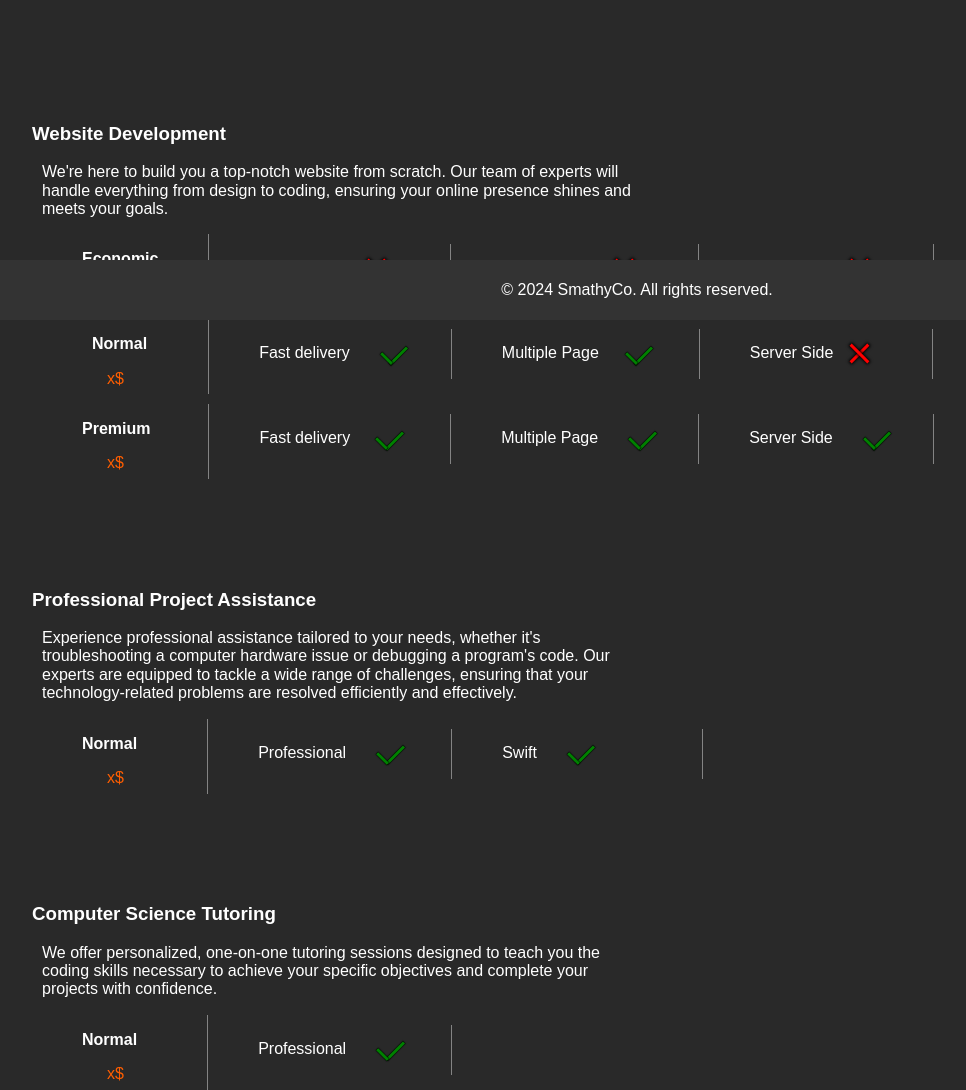
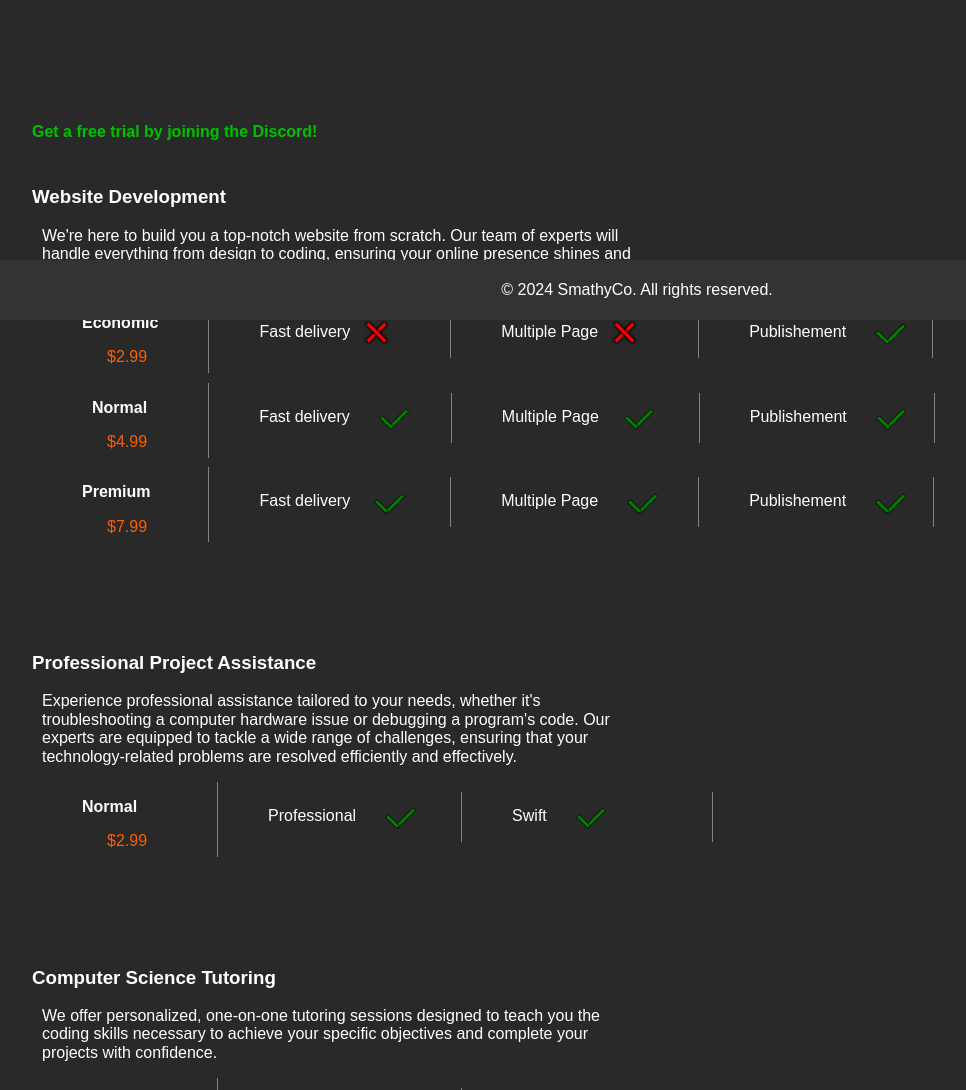
Before and after one commit to SmathyCo/SmathyCo.github.io, a plain HTML site: page index.html in a window 1280 px wide. Shown: the part 480-1570 px from the top of the page, without its empty margins (8-974 px from the left). Drawn offline with nearby package versions, Linux system fonts and the light colour scheme.

Commit message:
Add files via upload

```diff
--- a/index.html
+++ b/index.html
@@ -33,6 +33,9 @@
             <p class="disclamer">If our marketing service proves ineffective for your needs, we will refund your money.</p>
             <p class="disclamer">Everything is free for a limited time!</p>
         </section>
+        <section style="margin-bottom: 45px;">
+            <p onclick="openLink('https:/\/discord.gg/vZvbqsRVBW')" class="trial" style="color: rgb(0, 192, 0);font-weight: bold;cursor: pointer;width: fit-content;">Get a free trial by joining the Discord!</p>
+        </section>
         <section style="margin-bottom: 100px;">
             <h3>Website Development</h3>
             <p style="margin-left: 10px;width: 50%;">We're here to build you a top-notch website from scratch. Our team of experts will handle everything from design to coding, ensuring your online presence shines and meets your goals.</p>
@@ -40,36 +43,36 @@
                 <div onclick="createPopup('Hey futur coder! Thanks for visiting our website, you can buy a service by contacting us by Email our for faster responce, join our Discord and contact staff!')" class="plan" style="display: flex;">
                     <div style="margin-left: 50px;">
                         <p style="font-weight: bold;">Economic</p>
-                        <p style="margin-left: 25px;color: rgb(255, 94, 0);">x$</p>
+                        <p style="margin-left: 25px;color: rgb(255, 94, 0);">$2.99</p>
                     </div>
                     <div class="sep"></div>
                     <div>
                         <div style="display: flex;color: white;">
-                            <span style="margin-top: 25px;">Fast delivery</span><div class="cross" style="margin-left: 25px;margin-top: 22px;"></div><div class="sept"></div><span style="margin-top: 25px;">Multiple Page</span><div class="cross" style="margin-left: 25px;margin-top: 22px;"></div><div class="sept"></div><span style="margin-top: 25px;">Server Side</span><div class="cross" style="margin-left: 25px;margin-top: 22px;"></div><div class="sept"></div>
+                            <span style="margin-top: 25px;">Fast delivery</span><div class="cross" style="margin-left: 25px;margin-top: 22px;"></div><div class="sept"></div><span style="margin-top: 25px;">Multiple Page</span><div class="cross" style="margin-left: 25px;margin-top: 22px;"></div><div class="sept"></div><span style="margin-top: 25px;">Publishement</span><div class="checkmark" style="margin-left: 25px;margin-top: 22px;margin-right: -39px;"></div><div class="sept"></div>
                         </div>
                     </div>
                 </div>
                 <div onclick="createPopup('Hey futur coder! Thanks for visiting our website, you can buy a service by contacting us by Email our for faster responce, join our Discord and contact staff!')" class="plan" style="display: flex;cursor: pointer;">
                     <div style="margin-left: 50px;">
                         <p style="font-weight: bold;margin-right: 11px;margin-left: 10px;">Normal</p>
-                        <p style="margin-left: 25px;color: rgb(255, 94, 0);">x$</p>
+                        <p style="margin-left: 25px;color: rgb(255, 94, 0);">$4.99</p>
                     </div>
                     <div class="sep"></div>
                     <div>
                         <div style="display: flex;color: white;">
-                            <span style="margin-top: 25px;">Fast delivery</span><div class="checkmark" style="margin-left: 25px;margin-top: 22px;margin-right: -24px;"></div><div class="sept"></div><span style="margin-top: 25px;margin-right: -24px;">Multiple Page</span><div class="checkmark" style="margin-left: 45px;margin-top: 22px;margin-right: -21px;"></div><div class="sept"></div><span style="margin-top: 25px;">Server Side</span><div class="cross" style="margin-left: 25px;margin-top: 22px;margin-right: -1px;"></div><div class="sept"></div>
+                            <span style="margin-top: 25px;">Fast delivery</span><div class="checkmark" style="margin-left: 25px;margin-top: 22px;margin-right: -24px;"></div><div class="sept"></div><span style="margin-top: 25px;margin-right: -24px;">Multiple Page</span><div class="checkmark" style="margin-left: 45px;margin-top: 22px;margin-right: -21px;"></div><div class="sept"></div><span style="margin-top: 25px;">Publishement</span><div class="checkmark" style="margin-left: 25px;margin-top: 22px;margin-right: -38px;"></div><div class="sept"></div>
                         </div>
                     </div>
                 </div>
                 <div onclick="createPopup('Hey futur coder! Thanks for visiting our website, you can buy a service by contacting us by Email our for faster responce, join our Discord and contact staff!')" class="plan" style="display: flex;cursor: pointer;">
                     <div style="margin-left: 50px;">
                         <p style="font-weight: bold;margin-right: 8px;">Premium</p>
-                        <p style="margin-left: 25px;color: rgb(255, 94, 0);">x$</p>
+                        <p style="margin-left: 25px;color: rgb(255, 94, 0);">$7.99</p>
                     </div>
                     <div class="sep"></div>
                     <div>
                         <div style="display: flex;color: white;">
-                            <span style="margin-top: 25px;margin-right: -25px;">Fast delivery</span><div class="checkmark" style="margin-left: 45px;margin-top: 22px;margin-right: -20px;"></div><div class="sept"></div><span style="margin-top: 25px;">Multiple Page</span><div class="checkmark" style="margin-left: 25px;margin-top: 22px;margin-right: -25px;"></div><div class="sept"></div><span style="margin-top: 25px;">Server Side</span><div class="checkmark" style="margin-left: 25px;margin-top: 22px;margin-right: -25px;"></div><div class="sept"></div>
+                            <span style="margin-top: 25px;margin-right: -25px;">Fast delivery</span><div class="checkmark" style="margin-left: 45px;margin-top: 22px;margin-right: -20px;"></div><div class="sept"></div><span style="margin-top: 25px;">Multiple Page</span><div class="checkmark" style="margin-left: 25px;margin-top: 22px;margin-right: -25px;"></div><div class="sept"></div><span style="margin-top: 25px;">Publishement</span><div class="checkmark" style="margin-left: 25px;margin-top: 22px;margin-right: -38px;"></div><div class="sept"></div>
                         </div>
                     </div>
                 </div>
@@ -82,7 +85,7 @@
                 <div onclick="createPopup('Hey futur coder! Thanks for visiting our website, you can buy a service by contacting us by Email our for faster responce, join our Discord and contact staff!')" class="plan" style="display: flex;">
                     <div style="margin-left: 50px;">
                         <p style="font-weight: bold;">Normal</p>
-                        <p style="margin-left: 25px;color: rgb(255, 94, 0);">x$</p>
+                        <p style="margin-left: 25px;color: rgb(255, 94, 0);">$2.99</p>
                     </div>
                     <div style="margin-left: 70px;" class="sep"></div>
                     <div>
@@ -100,7 +103,7 @@
                 <div onclick="createPopup('Hey futur coder! Thanks for visiting our website, you can buy a service by contacting us by Email our for faster responce, join our Discord and contact staff!')" class="plan" style="display: flex;">
                     <div style="margin-left: 50px;">
                         <p style="font-weight: bold;">Normal</p>
-                        <p style="margin-left: 25px;color: rgb(255, 94, 0);">x$</p>
+                        <p style="margin-left: 25px;color: rgb(255, 94, 0);">$2.99</p>
                     </div>
                     <div style="margin-left: 70px;" class="sep"></div>
                     <div>
--- a/styles.css
+++ b/styles.css
@@ -164,3 +164,7 @@ div.prices {
     background-color: rgba(0, 0, 255, 0.397);
     border-radius: 10px;
 }
+
+.trial:hover {
+    text-decoration: underline;
+}
```
